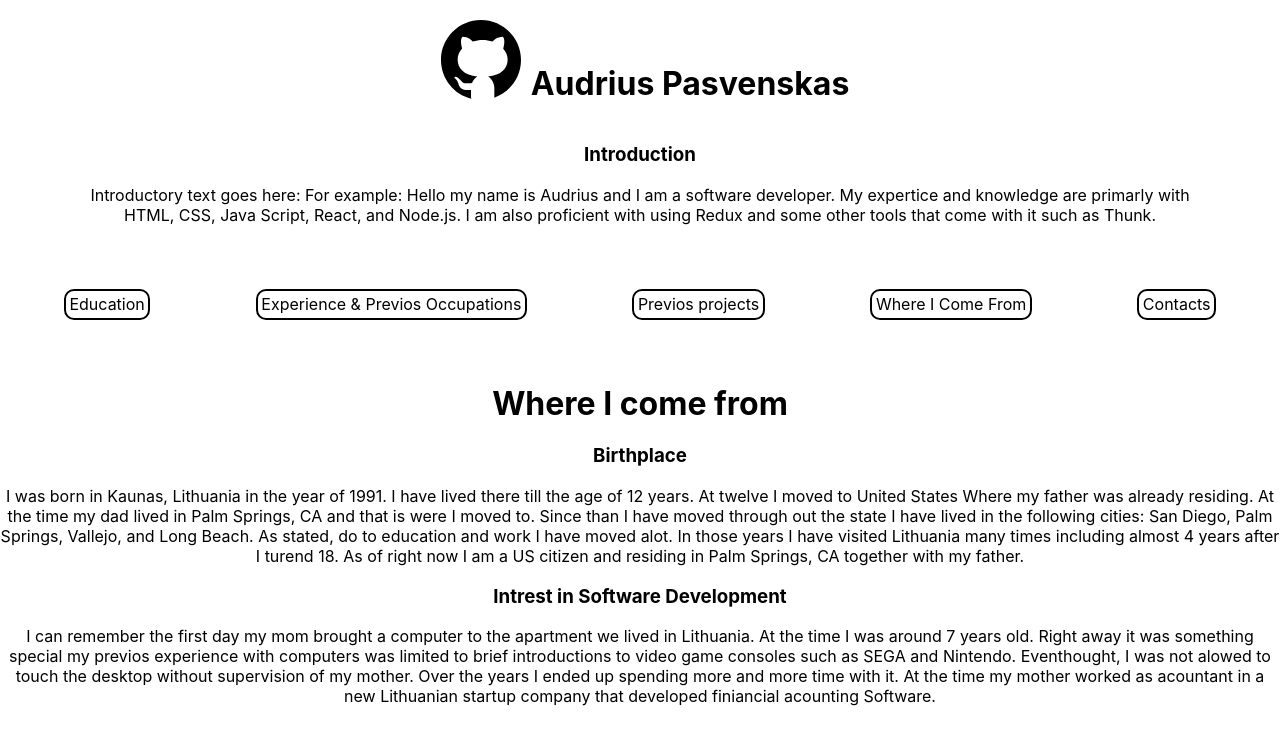
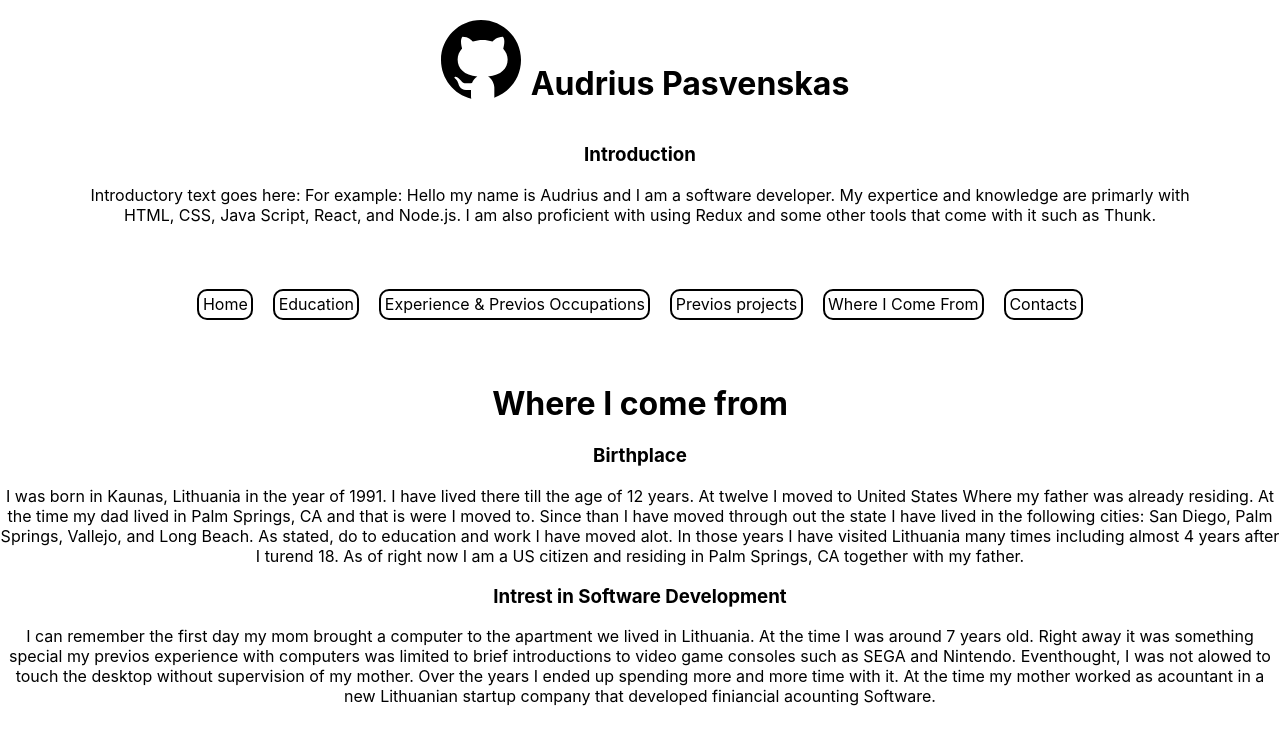
Before and after one commit to apasvenskas/APasvenskas-Website, a React (Create React App) app in the folder apasvenskas-website/: page /about-me in a window 1280 px wide. Shown: the top 744 px of the page. Built offline with nearby package versions, Linux system fonts and the light colour scheme.

Commit message:
added Home route still working on the post contacts

```diff
--- a/apasvenskas-website/package.json
+++ b/apasvenskas-website/package.json
@@ -6,6 +6,7 @@
     "@testing-library/jest-dom": "^5.17.0",
     "@testing-library/react": "^13.4.0",
     "@testing-library/user-event": "^13.5.0",
+    "axios": "^1.6.2",
     "db-migrate": "^0.11.14",
     "eslint": "^8.53.0",
     "express": "^4.18.2",
--- a/apasvenskas-website/src/App.css
+++ b/apasvenskas-website/src/App.css
@@ -45,67 +45,19 @@ nav {
   margin-left: 5%;
   margin-right: 5%;
   display: flex;
-  justify-content: space-between;
+  justify-content: center; /* center the nav element horizontally */
 }
 
-#education {
+nav a {
   text-decoration: none;
   color: black;
   padding: .3%;
   border: 2px solid black;
   border-radius: 10px;
+  margin: 0 10px; /* add some space between the links */
 }
 
-#education:hover {
-  background-color: #b2beb5;
- }
-
-#experience {
-  text-decoration: none;
-  color: black;
-  padding: .3%;
-  border: 2px solid black;
-  border-radius: 10px;
-}
-
-#experience:hover {
-  background-color: #b2beb5;
- }
-
-
-#projects {
-  text-decoration: none;
-  color: black;
-  padding: .3%;
-  border: 2px solid black;
-  border-radius: 10px;
-}
-
-#projects:hover {
-  background-color: #b2beb5;
- }
-
-#about-me {
-  text-decoration: none;
-  color: black;
-  padding: .3%;
-  border: 2px solid black;
-  border-radius: 10px;
-}
-
-#about-me:hover {
-  background-color: #b2beb5;
- }
-
-#contacts {
-  text-decoration: none;
-  color: black;
-  padding: .3%;
-  border: 2px solid black;
-  border-radius: 10px;
-}
-
-#contacts:hover {
+nav a:hover {
   background-color: #b2beb5;
  }
 
--- a/apasvenskas-website/src/App.js
+++ b/apasvenskas-website/src/App.js
@@ -38,7 +38,7 @@ function App() {
             </p>
           </div>
           <nav>
-            {/* <NavLink id="home" to="/">Home</NavLink> */}
+            <NavLink id="home" to="/">Home</NavLink>
             <NavLink id="education" to="/education">
               Education
             </NavLink>
--- a/apasvenskas-website/src/components/contacts.js
+++ b/apasvenskas-website/src/components/contacts.js
@@ -1,35 +1,29 @@
 import React, { useState } from "react";
+import axios from "axios";
 
 const ContactForm = (props) => {
-    const { contacts, setContacts, newContact, setNewContact } = props;
+    const { newContact, setNewContact } = props;
 
 
 const handleInputChange = (e) => {
   setNewContact({ ...newContact, [e.target.name]: e.target.value });
 };
 
-const handleSubmit = (e) => {
-    e.preventDefault();
-  const newId = Math.floor(Math.random() * 1000000);
-  const newContactWithId = { ...newContact, id: newId };
-  setContacts([...contacts, newContactWithId]);
-  setNewContact({ name: "", email: "", phone: "" });
+const handleSubmit = async (event) => {
+  event.preventDefault();
+  // create an object with the contact data
+  const contact = { name: newContact.name, email: newContact.email, phone: newContact.phone };
+    try {
+    // await for the response from the server
+    const response = await axios.post('http://localhost:3000/contacts', contact);
+    console.log(response.data);
+    alert('Contact created successfully.');
+  } catch (error) {
+    console.error(error);
+    alert('Something went wrong. Please try again later.');
+  }
+};
 
-  fetch("/contacts", {
-    method: "POST",
-    headers: {
-      "Content-Type": "application/json",
-    },
-    body: JSON.stringify(newContactWithId),
-  })
-    .then((response) => response.json())
-    .then((data) => {
-      console.log(data);
-    })
-    .catch((error) => {
-      console.error(error);
-    });
-};
 
   return (
         <form onSubmit={handleSubmit}>
@@ -83,18 +77,7 @@ const handleSubmit = (e) => {
                 newContact={newContact}
                 setNewContact={setNewContact}
             />
-            <h3>I will contact you as soon as posible..
-
-            </h3>
-            {/* <ul>
-                {contacts.map((contact) => {
-                    return (
-                    <li key={contact.id}>
-                        {contact.name} - {contact.email} - {contact.phone}
-                    </li>
-                    )
-                })}
-            </ul> */}
+            <h3>I will contact you as soon as posible..</h3>
             </>
         )
     }
```
Also changed, not shown: apasvenskas-website/src/components/contactsRouter.js (+3 -9 lines), apasvenskas-website/src/router.js (+2 -18 lines), 1 other file (tests, documents, lock files or other folders).
